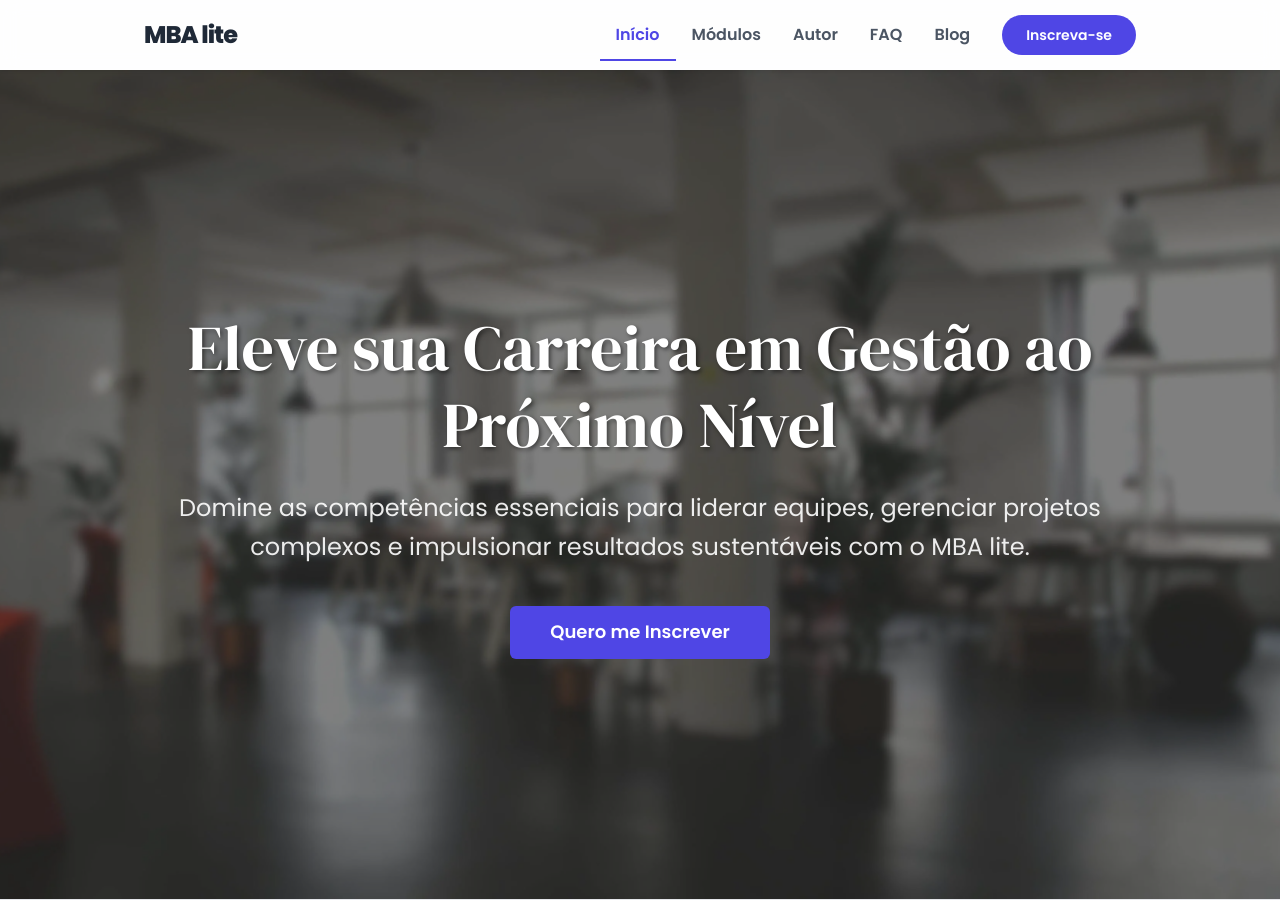
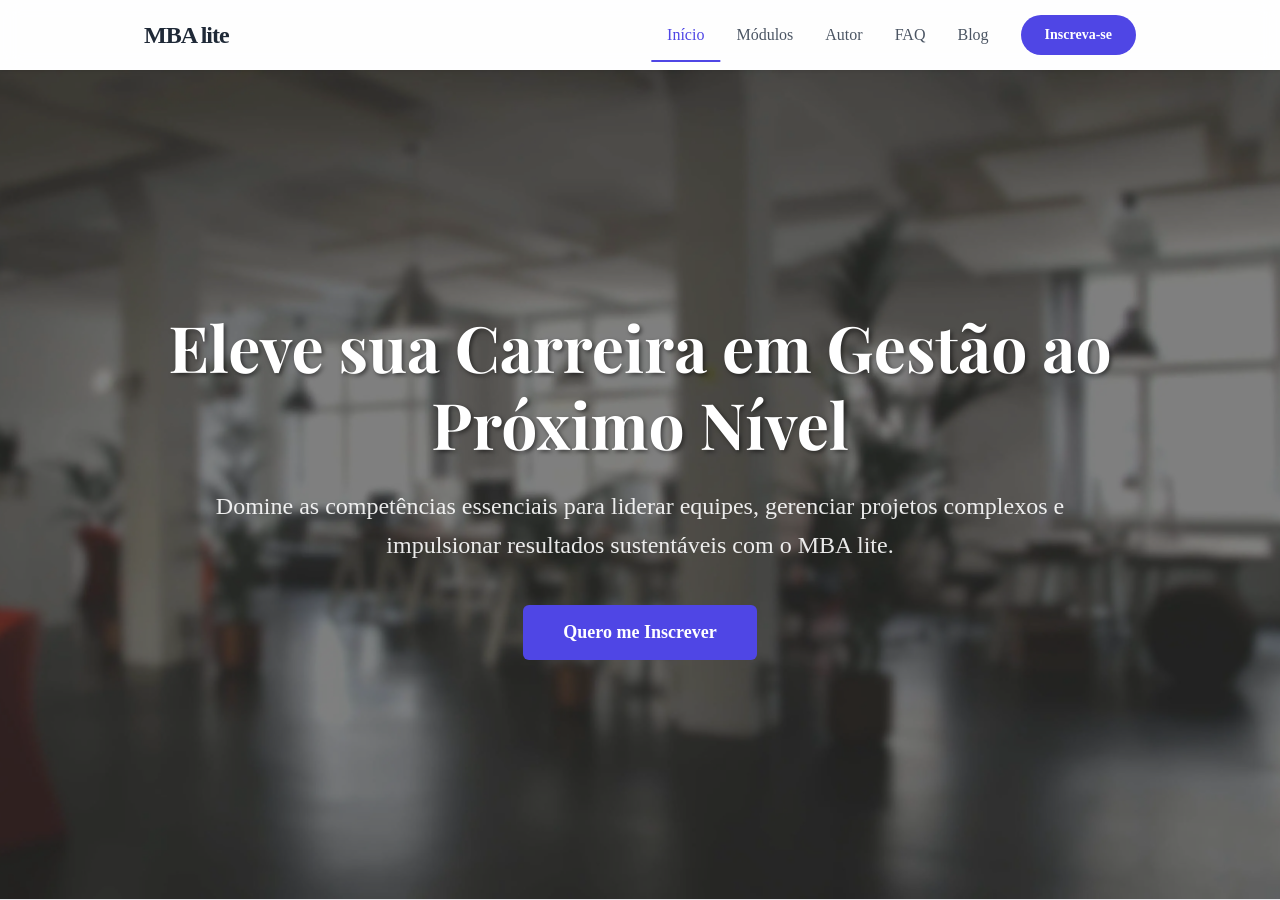
Before and after one commit to danub-io/MBAlite, a Jekyll site: the page index.html, which Jekyll copies as it is, in a window 1280 px wide and 900 px high. Built offline with Jekyll 4.4.1, drawn with Linux system fonts in a browser that asks for light colours; some web fonts are replaced.

Commit message:
feat(design): overhaul typography and icons for professional aesthetic
Replaced the entire font system with a professional serif pairing ('Playfair Display' for titles, 'Source Serif Pro' for body) to enhance authority and readability. Adjusted typographic hierarchy, including font sizes, weights, and line heights.

Updated all module icons from emojis to a consistent set of professional SVG icons. Replaced the confusing 'Project Management' icon with a more intuitive Gantt chart icon.

```diff
--- a/index.html
+++ b/index.html
@@ -9,8 +9,8 @@
     <link rel="preconnect" href="https://fonts.googleapis.com">
     <link rel="preconnect" href="https://fonts.gstatic.com" crossorigin>
     <link rel="preload" href="/img/hero-background.webp" as="image" fetchpriority="high">
-    <link rel="preload" href="https://fonts.googleapis.com/css2?family=DM+Serif+Display&family=Poppins:wght@300;400;500;600;700;800&display=swap" as="style" onload="this.onload=null;this.rel='stylesheet'">
-    <noscript><link href="https://fonts.googleapis.com/css2?family=DM+Serif+Display&family=Poppins:wght@300;400;500;600;700;800&display=swap" rel="stylesheet"></noscript>
+    <link rel="preload" href="https://fonts.googleapis.com/css2?family=Playfair+Display:wght@700&family=Source+Serif+Pro:wght@400;600&display=swap" as="style" onload="this.onload=null;this.rel='stylesheet'">
+    <noscript><link href="https://fonts.googleapis.com/css2?family=Playfair+Display:wght@700&family=Source+Serif+Pro:wght@400;600&display=swap" rel="stylesheet"></noscript>
     <style>
 :root {
     --header-height: 70px;
@@ -35,13 +35,13 @@
             scroll-behavior: smooth;
         }
         body {
-            font-family: 'Poppins', sans-serif;
+            font-family: 'Source Serif Pro', serif;
             background-color: var(--color-bg-main);
             color: var(--color-text-body);
             padding-top: var(--header-height);
             -webkit-font-smoothing: antialiased;
             -moz-osx-font-smoothing: grayscale;
-            line-height: 1.6;
+            line-height: 1.7;
         }
         main {
             display: block;
@@ -114,7 +114,7 @@
 }
 
 #main-nav a.nav-link {
-    font-weight: 600;
+    font-weight: 400;
     color: var(--color-text-body);
     padding: 0.5rem 1rem;
     position: relative;
@@ -280,7 +280,7 @@
             color: var(--color-text-muted);
         }
         h1, .section-header .title, .module-card h3, #autor .author-bio .title, .publication-card .book-title {
-            font-family: 'DM Serif Display', serif;
+            font-family: 'Playfair Display', serif;
         }
         .grid-container {
             display: grid;
@@ -716,7 +716,7 @@ footer p {
                         <p>Aplique o ciclo PDCA, Seis Sigma, Lean e os requisitos da ISO 9001 para melhoria contínua, otimização de processos e garantia de valor em todas as entregas.</p>
                     </div>
                     <div class="module-card">
-                        <div class="icon"><svg xmlns="http://www.w3.org/2000/svg" width="48" height="48" viewBox="0 0 24 24" fill="none" stroke="currentColor" stroke-width="2" stroke-linecap="round" stroke-linejoin="round" class="feather feather-rocket"><path d="M4.5 16.5c-1.5 1.26-2 5-2 5s3.74-.5 5-2c.71-.84.7-2.3.09-3.1a2.47 2.47 0 0 0-3.48-.04c-.28.28-.48.63-.61.98z"/><path d="M16 4.5c1.26-1.5 5-2 5-2s-.5 3.74-2 5c-.84.71-2.3.7-3.1.09a2.47 2.47 0 0 0-.04-3.48c.28-.28.63-.48.98-.61z"/><path d="M15 8.5a.5.5 0 0 0-1 0v3a.5.5 0 0 0 1 0v-3z"/><path d="M9 15.5a.5.5 0 0 0-1 0v3a.5.5 0 0 0 1 0v-3z"/><path d="M12 12L7 7l5 5z"/></svg></div>
+                        <div class="icon"><svg xmlns="http://www.w3.org/2000/svg" width="48" height="48" viewBox="0 0 24 24" fill="none" stroke="currentColor" stroke-width="2" stroke-linecap="round" stroke-linejoin="round" class="feather feather-gantt-chart"><path d="M8 6h10M6 12h9M11 18h7"/></svg></div>
                         <h3>Gestão de Projetos</h3>
                         <p>Explore a abordagem tradicional com PMBOK e mergulhe nos princípios ágeis com Scrum e Kanban para gerir e entregar projetos complexos com sucesso.</p>
                     </div>
```
Also changed, not shown: _layouts/default.html (+6 -6 lines).
